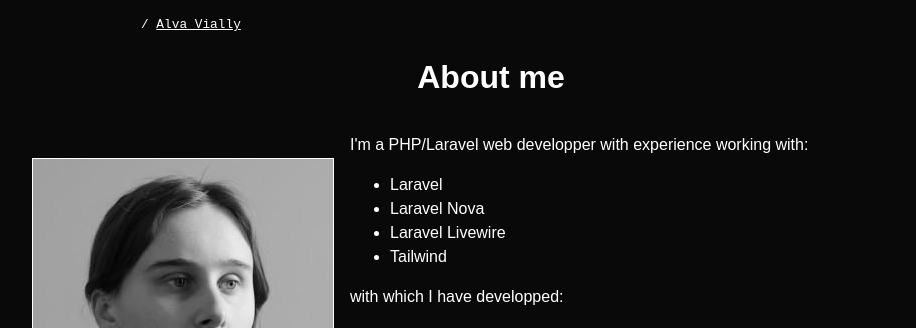
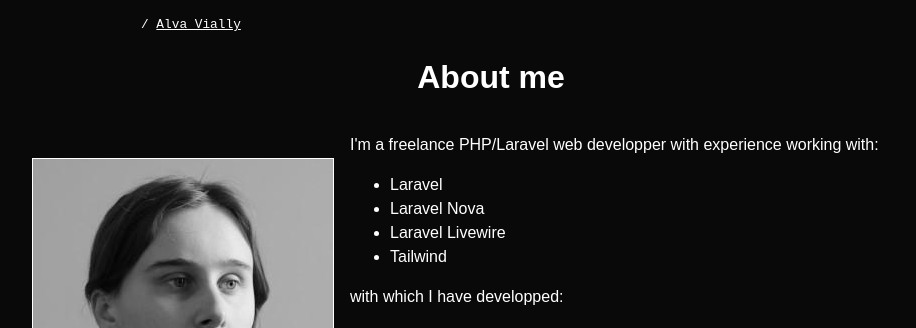
Before and after one commit to alva-v/personal-website, a Jekyll site: the page built from about-me.html, in a window 1280 px wide. Shown: the top 328 px of the page, without its empty margins (149-1065 px from the left). Built offline with Jekyll 4.4.1, drawn with Linux system fonts in a browser that asks for light colours.

```diff
--- a/_includes/update-list.html
+++ b/_includes/update-list.html
@@ -3,7 +3,7 @@
     {% assign updates = site.posts | where: "categories", "updates" %}
     {% for update in updates limit: include.limit %}
       <li>
-        {{ update.date | date: "%y-%m-%d" }}
+        {{ update.date | date: "%Y-%m-%d" }}
         <span aria-hidden="true">|</span>
         <a href="{% link {{ update.path }} %}">{{ update.title }}</a>
       </li>
--- a/about-me.html
+++ b/about-me.html
@@ -7,7 +7,7 @@ title: About me
     src="{% link /assets/img/alva.jpg %}"
     alt="">
   <div>
-    <p>I'm a PHP/Laravel web developper with experience working with:</p>
+    <p>I'm a freelance PHP/Laravel web developper with experience working with:</p>
     <ul>
       <li>Laravel</li>
       <li>Laravel Nova</li>
--- a/index.html
+++ b/index.html
@@ -12,7 +12,7 @@ layout: none
       <div class="introduction">
         <img src="{% link /assets/img/alva.jpg %}" alt="">
         <div>
-          <p>Hey, I'm Alva Vially, a PHP/Laravel webdev currently based in Lyon, France.</p>
+          <p>Hey, I'm Alva Vially, a freelance PHP/Laravel webdev currently based in Lyon, France.</p>
           <p>My interests include FOSS, minimalism and the impact of technology on our societies and environments.</p>
           {% include nav.html home=1 %}
         </div>
```
Also changed, not shown: updates/_posts/2024-01-22-fosdem-24.html (added, +16 -0 lines).
